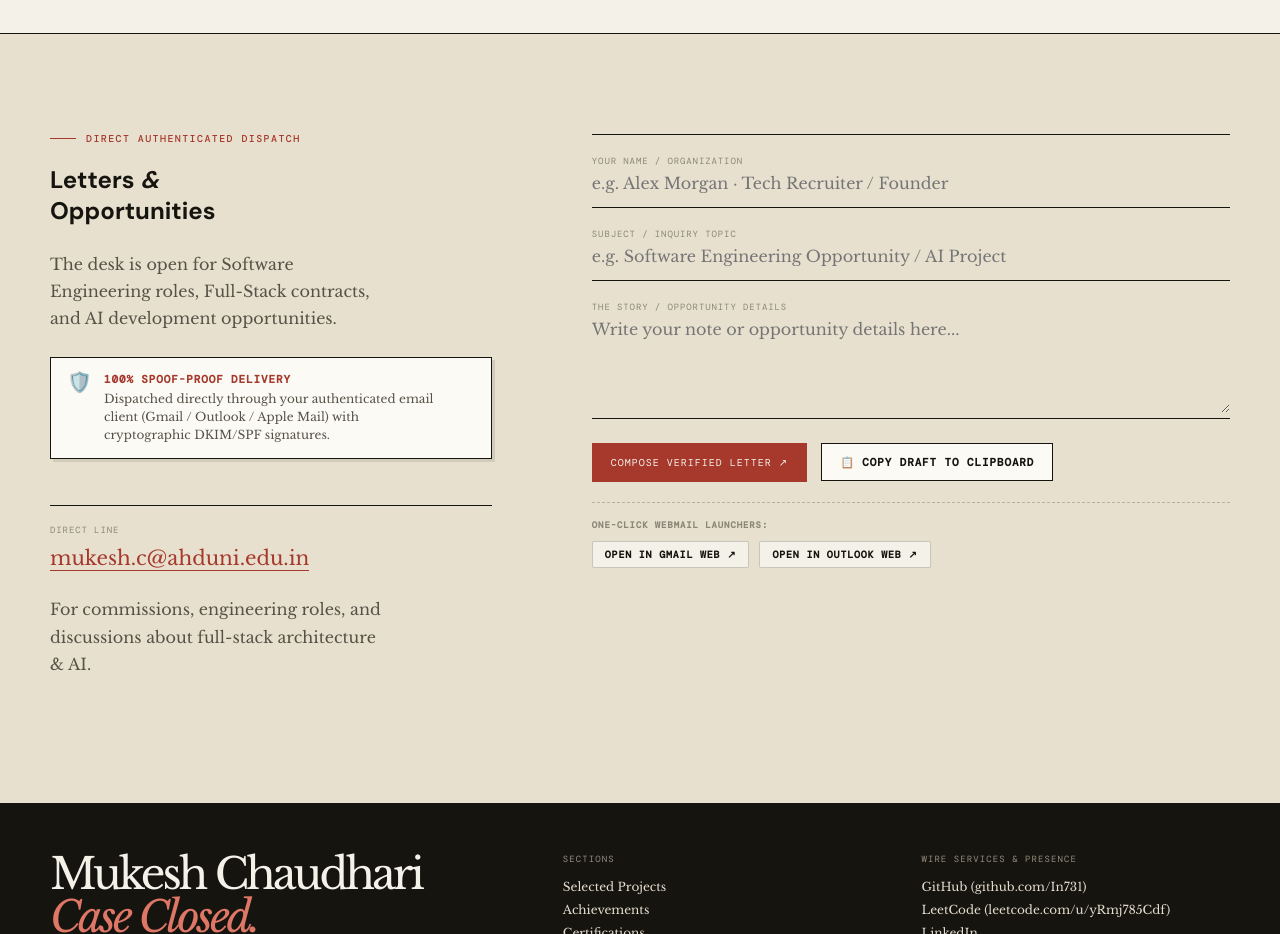
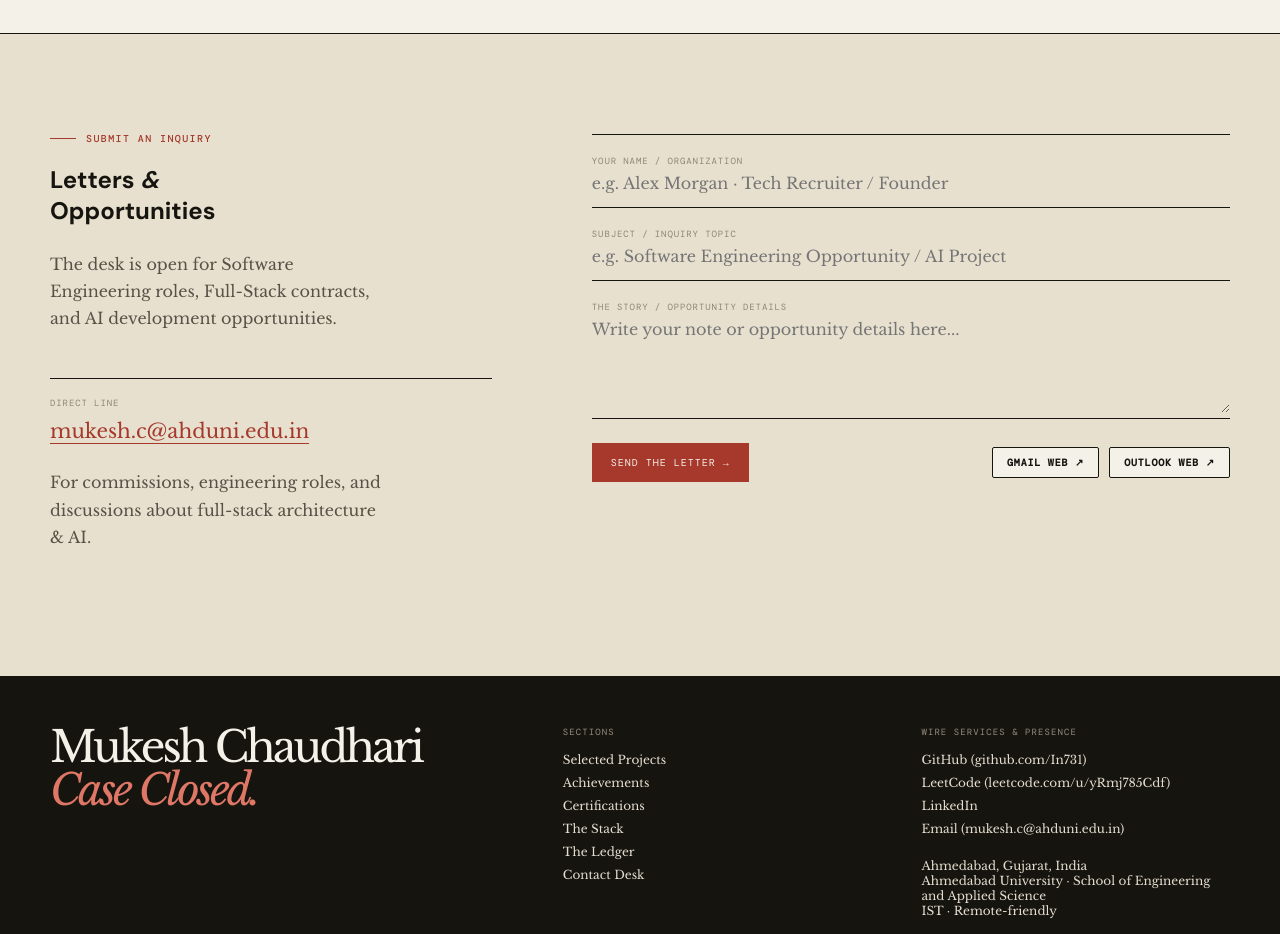
Before and after one commit to In731/Mukesh, a React (Vite) app: page / in a window 1280 px wide. Shown: the part 7620-8554 px from the top of the page. Built offline with nearby package versions, Linux system fonts and the light colour scheme.

Commit message:
feat: Remove this dispatch-primary-row  and auth-dispatch-badge

```diff
--- a/src/App.tsx
+++ b/src/App.tsx
@@ -550,17 +550,9 @@ function Contact() {
     <section className="contact" id="contact">
       <div className="container contact-grid">
         <div className="contact-intro">
-          <div className="eyebrow">Direct Authenticated Dispatch</div>
+          <div className="eyebrow">Submit an Inquiry</div>
           <h2>Letters <em>&amp;</em><br />Opportunities</h2>
           <p>The desk is open for Software Engineering roles, Full-Stack contracts, and AI development opportunities.</p>
-
-          <div className="auth-dispatch-badge">
-            <div className="auth-badge-icon">🛡️</div>
-            <div>
-              <strong>100% Spoof-Proof Delivery</strong>
-              <p>Dispatched directly through your authenticated email client (Gmail / Outlook / Apple Mail) with cryptographic DKIM/SPF signatures.</p>
-            </div>
-          </div>
 
           <div className="direct-line">
             <label>Direct line</label>
@@ -609,22 +601,11 @@ function Contact() {
             />
           </div>
 
-          <div className="dispatch-actions-box">
-            <div className="dispatch-primary-row">
-              <button className="action primary" type="submit" data-testid="button-send-letter">
-                Compose Verified Letter ↗
-              </button>
-              <button
-                type="button"
-                className="action secondary-copy-btn"
-                onClick={copyToClipboard}
-              >
-                {copied ? '✓ Letter Copied to Clipboard' : '📋 Copy Draft to Clipboard'}
-              </button>
-            </div>
-
+          <div className="form-bottom">
+            <button className="action primary" type="submit" data-testid="button-send-letter">
+              Send the letter →
+            </button>
             <div className="webmail-launchers">
-              <span className="launchers-label">One-Click Webmail Launchers:</span>
               <div className="launchers-links">
                 <a
                   className="webmail-btn gmail-btn"
@@ -632,7 +613,7 @@ function Contact() {
                   target="_blank"
                   rel="noreferrer"
                 >
-                  Open in Gmail Web ↗
+                  Gmail Web ↗
                 </a>
                 <a
                   className="webmail-btn outlook-btn"
@@ -640,7 +621,7 @@ function Contact() {
                   target="_blank"
                   rel="noreferrer"
                 >
-                  Open in Outlook Web ↗
+                  Outlook Web ↗
                 </a>
               </div>
             </div>
--- a/src/index.css
+++ b/src/index.css
@@ -587,71 +587,17 @@ img { display: block; max-width: 100%; }
 .field { position: relative; border-bottom: 1px solid var(--ink); }
 .field label { position: absolute; top: 20px; left: 0; color: var(--ink-faint); font: 9px var(--mono); letter-spacing: .1em; text-transform: uppercase; pointer-events: none; }
 .field input, .field textarea { width: 100%; border: 0; outline: none; padding: 38px 0 14px; background: transparent; color: var(--ink); font: 16px var(--display); resize: vertical; }
-.field input:focus, .field textarea:focus { box-shadow: 0 1px 0 var(--accent); }
-.auth-dispatch-badge {
-  display: flex;
-  align-items: flex-start;
-  gap: 12px;
-  background: var(--field);
-  border: 1px solid var(--ink);
-  padding: 14px 16px;
-  margin: 24px 0 32px;
-  box-shadow: 3px 3px 0 rgba(22, 20, 15, .1);
-}
-.auth-badge-icon { font-size: 20px; line-height: 1; }
-.auth-dispatch-badge strong {
-  display: block;
-  font: 700 11px var(--mono);
-  color: var(--accent);
-  text-transform: uppercase;
-  letter-spacing: .08em;
-  margin-bottom: 4px;
-}
-.auth-dispatch-badge p {
-  margin: 0 !important;
-  font: 12px/1.5 var(--display) !important;
-  color: #575247 !important;
-}
-
-.dispatch-actions-box {
-  padding-top: 24px;
-  display: flex;
-  flex-direction: column;
-  gap: 20px;
-}
-.dispatch-primary-row {
+.form-bottom {
   display: flex;
   flex-wrap: wrap;
   align-items: center;
-  gap: 14px;
+  justify-content: space-between;
+  gap: 16px;
+  padding-top: 24px;
 }
-.secondary-copy-btn {
-  border: 1px solid var(--ink);
-  background: var(--field);
-  color: var(--ink);
-  padding: 11px 18px;
-  font: 700 11px var(--mono);
-  text-transform: uppercase;
-  letter-spacing: .08em;
-  cursor: pointer;
-  transition: all .2s ease;
-}
-.secondary-copy-btn:hover {
-  background: var(--ink);
-  color: var(--paper);
-}
-
 .webmail-launchers {
-  border-top: 1px dashed var(--rule);
-  padding-top: 16px;
-}
-.launchers-label {
-  display: block;
-  font: 700 9px var(--mono);
-  text-transform: uppercase;
-  letter-spacing: .1em;
-  color: var(--ink-faint);
-  margin-bottom: 10px;
+  display: flex;
+  align-items: center;
 }
 .launchers-links {
   display: flex;
@@ -664,17 +610,16 @@ img { display: block; max-width: 100%; }
   font: 600 10px var(--mono);
   text-transform: uppercase;
   letter-spacing: .08em;
-  padding: 6px 12px;
+  padding: 8px 14px;
   border-radius: 2px;
-  border: 1px solid rgba(22, 20, 15, .2);
+  border: 1px solid var(--ink);
   background: var(--paper);
   color: var(--ink);
   transition: all .2s ease;
 }
 .webmail-btn:hover {
-  border-color: var(--accent);
-  color: var(--accent);
-  transform: translateY(-1px);
+  background: var(--ink);
+  color: var(--paper);
 }
 .direct-line { margin-top: 46px; border-top: 1px solid var(--ink); padding-top: 18px; }
 .direct-line label { display: block; color: var(--ink-faint); font: 9px var(--mono); text-transform: uppercase; letter-spacing: .1em; }
```
